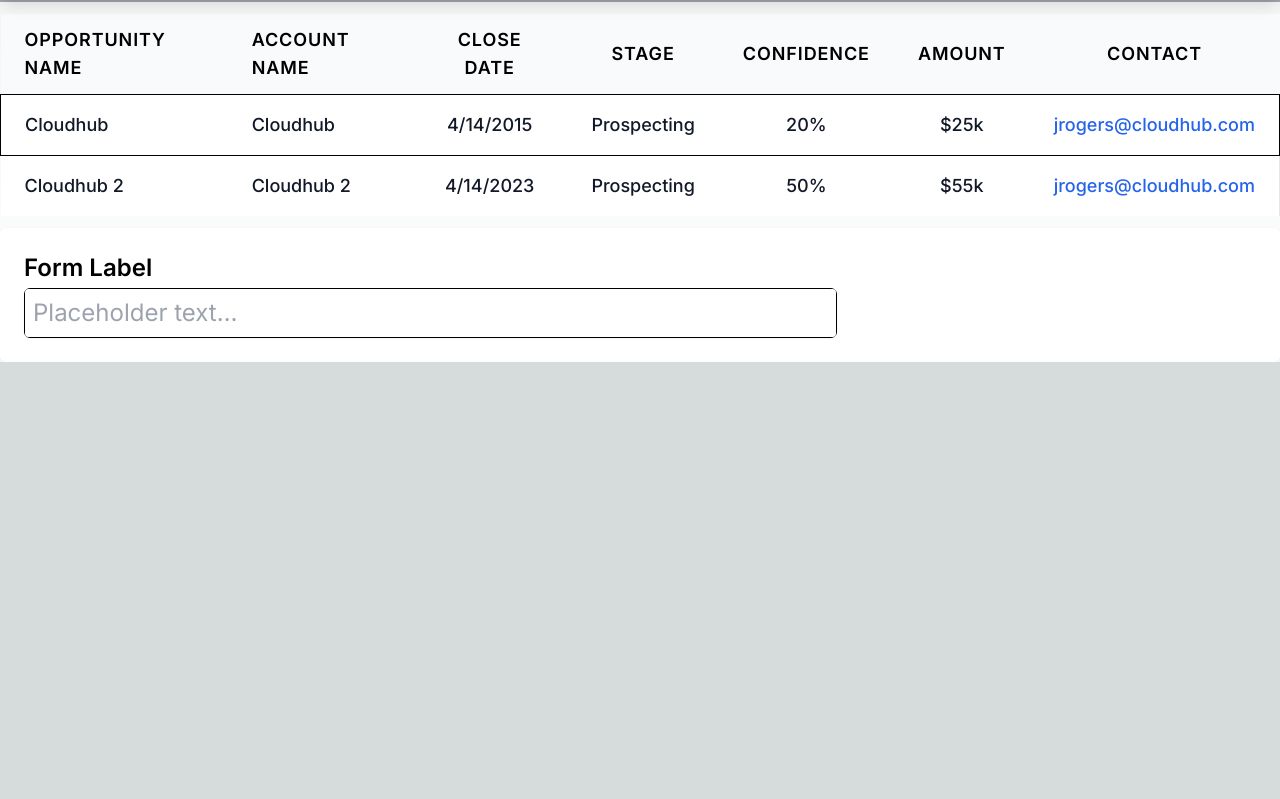
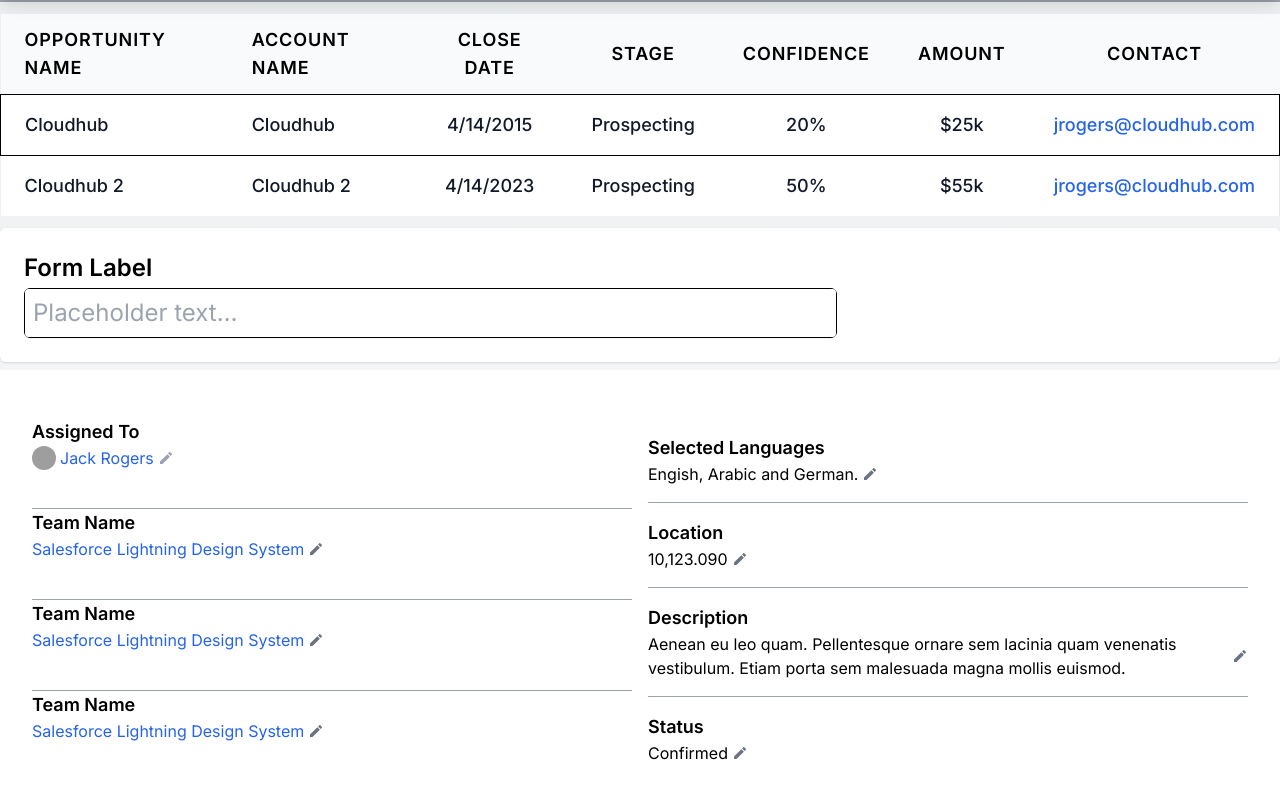
Before and after one commit to hamzaq453/AxiQDesignSystem, a Next.js app: page / in a window 1280 px wide. Shown: the part 898-1697 px from the top of the page. Before the commit the page ends 1260 px from the top, so only its background shows below. Built offline with nearby package versions, Linux system fonts and the light colour scheme; grey boxes are pictures that could not be loaded.

Commit message:
FormElement Added

```diff
--- /dev/null
+++ b/src/app/components/FormElementStacked.tsx
@@ -0,0 +1,109 @@
+import React from 'react';
+import { MdInfo, MdEdit } from 'react-icons/md'; // Import the necessary icons from react-icons
+
+const FormElement = () => {
+  return (
+    <div className="grid grid-cols-2 gap-4 p-8  text-black  bg-white">
+    <div className="grid grid-cols-1 py-4 divide-y divide-gray-400" role="listitem">
+      <div className="flex flex-col">
+          <span className="font-semibold text-lg">Assigned To</span>
+          <div className="flex items-center space-x-1">
+            <img className="w-6 h-6 rounded-full" src="/path/to/avatar.jpg" alt="Jack Rogers" title="Jack Rogers" />
+            <a href="#" className="text-blue-600">Jack Rogers</a>
+            <button title="Edit: Assigned To" className="text-gray-400 hover:text-gray-700">
+              <MdEdit />
+            </button>
+          </div>
+        </div>
+
+        <div>
+          <span className="font-semibold text-lg">Team Name</span>
+          <div className="flex items-center space-x-1">
+            <a href="#" className="text-blue-600">Salesforce Lightning Design System</a>
+            <button title="Edit: Team Name" className="text-gray-500 hover:text-gray-700">
+              <MdEdit />
+            </button>
+          </div>
+        </div>
+
+        <div>
+          <span className="font-semibold text-lg">Team Name</span>
+          <div className="flex items-center space-x-1">
+            <a href="#" className="text-blue-600">Salesforce Lightning Design System</a>
+            <button title="Edit: Team Name" className="text-gray-500 hover:text-gray-700">
+              <MdEdit />
+            </button>
+          </div>
+        </div>
+
+
+
+        <div>
+          <span className=" font-semibold text-lg">Team Name</span>
+          <div className="flex items-center space-x-1">
+            <a href="#" className="text-blue-600">Salesforce Lightning Design System</a>
+            <button title="Edit: Team Name" className="text-gray-500 hover:text-gray-700">
+              <MdEdit />
+            </button>
+          </div>
+        </div>
+      </div>
+
+      {/* Security Assessment Required? & Status */}
+      {/* Repeat the pattern for other rows, using icons and structure as necessary */}
+      {/* ... */}
+
+      {/* Billing Address & Shipping Address */}
+      <div className="grid grid-cols-1 py-4 divide-y divide-gray-400" role="listitem">
+
+      {/* Selected Languages */}
+      <div className="py-4" role="listitem">
+        <div className="font-semibold text-lg">Selected Languages</div>
+        <div className="flex items-center space-x-1">
+          <div className="whitespace-pre-line">Engish, Arabic and German.</div>
+          <button title="Edit: Description" className="text-gray-500 hover:text-gray-700">
+            <MdEdit />
+          </button>
+        </div>
+      </div>
+
+      {/* Location */}
+      <div className="py-4" role="listitem">
+        <div className="font-semibold text-lg">Location</div>
+        <div className="flex items-center space-x-1">
+          <div className="whitespace-pre-line">10,123.090</div>
+          <button title="Edit: Description" className="text-gray-500 hover:text-gray-700">
+            <MdEdit />
+          </button>
+        </div>
+      </div>
+
+      {/* Description */}
+
+      <div className="py-4" role="listitem">
+        <div className="font-semibold text-lg">Description</div>
+        <div className="flex items-center space-x-1">
+          <div className="whitespace-pre-line">Aenean eu leo quam. Pellentesque ornare sem lacinia quam venenatis vestibulum. Etiam porta sem malesuada magna mollis euismod.</div>
+          <button title="Edit: Description" className="text-gray-500 hover:text-gray-700">
+            <MdEdit />
+          </button>
+        </div>
+      </div>
+
+      {/* Status */}
+      <div className="py-4" role="listitem">
+        <div className="font-semibold text-lg">Status</div>
+        <div className="flex items-center space-x-1">
+          <div className="whitespace-pre-line">Confirmed</div>
+          <button title="Edit: Description" className="text-gray-500 hover:text-gray-700">
+            <MdEdit />
+          </button>
+        </div>
+      </div>
+      </div>
+
+    </div>
+  );
+};
+
+export default FormElement;
--- a/src/app/components/FormElement.tsx
+++ b/src/app/components/FormLabel.tsx
@@ -1,6 +1,6 @@
 import React from 'react'
 
-function FormElement() {
+function FormLabel() {
   return (
 <div>
  <div className="mt-5 md:mt-0 md:col-span-2">
@@ -32,4 +32,4 @@
   )
 }
 
-export default FormElement
+export default FormLabel
--- a/src/app/page.tsx
+++ b/src/app/page.tsx
@@ -1,10 +1,10 @@
-import Image from "next/image";
 import PageHeader from "./components/PageHeader";
 import GlobalHeader from "./components/GlobalHeader";
 import TopNavbar from "./components/TopNavbar";
 import ListScreen from "./components/ListScreen";
 import DataTable from "./components/DataTable";
-import FormElement from "./components/FormElement";
+import FormElementStacked from "./components/FormElementStacked";
+import FormLabel from "./components/FormLabel";
 
 export default function Home() {
   return (
@@ -14,7 +14,8 @@
       <PageHeader/>
       <ListScreen/>
       <DataTable/>
-      <FormElement/>
+      <FormLabel/>
+      <FormElementStacked/>
     </main>
   );
 }
```
